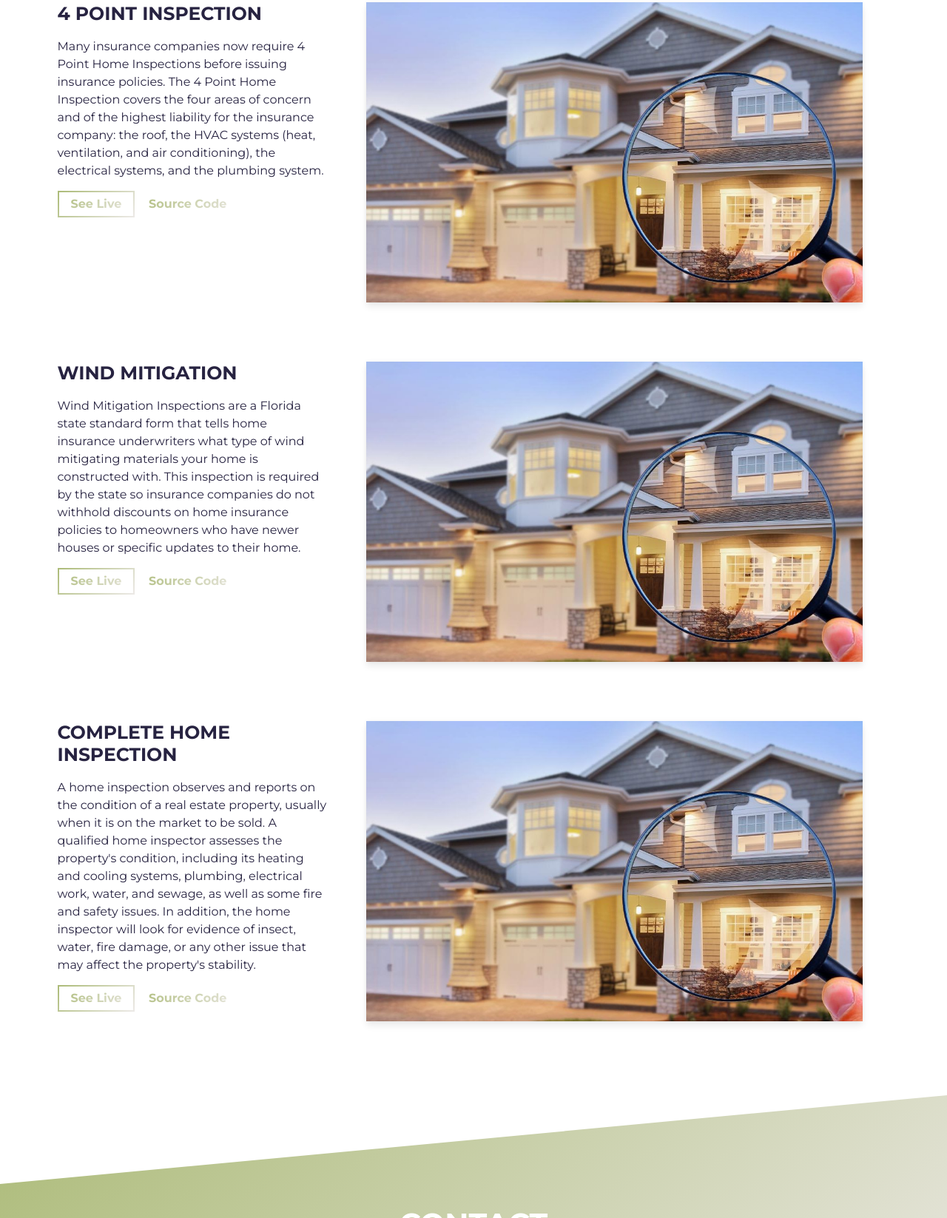
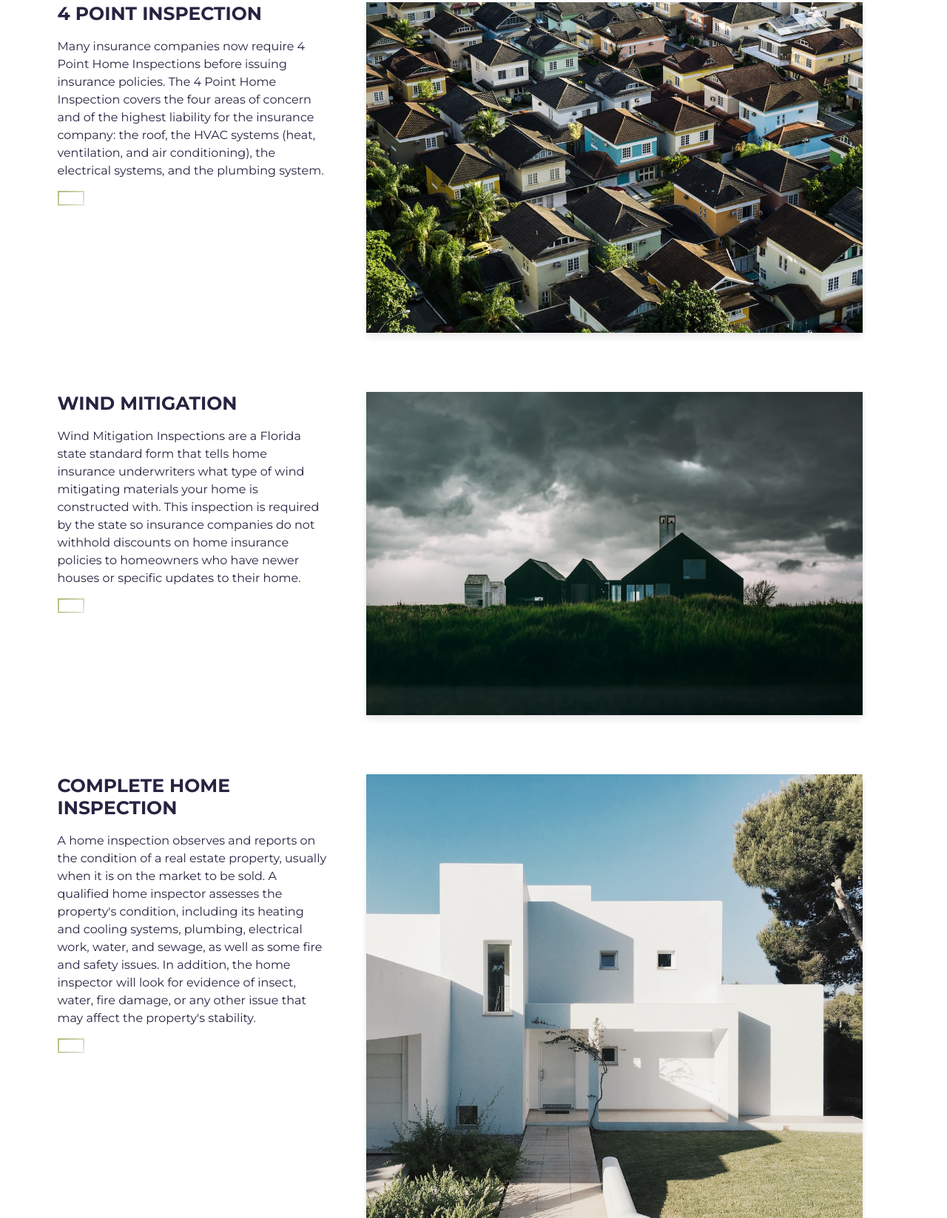
Before and after one commit to Amonidaniel/bethel-web-2, a website built with Parcel: page src/index.html in a window 1280 px wide. Shown: the part 1859-3506 px from the top of the page at 74% size. Built offline with nearby package versions, Linux system fonts and the light colour scheme.

Commit message:
new bethel page

```diff
--- a/src/index.html
+++ b/src/index.html
@@ -80,12 +80,12 @@
             <div class="about-wrapper__info load-hidden">
               <p class="about-wrapper__info-text">
                 Now Servicing central Florida!
-                we are committed to providing every client with the most precise and accurate home inspection information and reports.
+                With 5 years of expirience, we are committed to providing every client with the most precise and accurate home inspection information and reports the same day within few hours.
               </p>
               <p class="about-wrapper__info-text">
                 To request a quote Email or Call us to:
                 Email: bethelhomeinspectionsllc@gmail.com
-                Phone: 786 354 2467
+                Phone: 689 287 9740
               </p>
               <span class="d-flex mt-3">
                 <!-- <a
@@ -106,7 +106,7 @@
       <div class="container">
         <h2 class="section-title">CALL US TO SCHEDULE</h2>
         <div class="contact-wrapper load-hidden">
-          <p class="contact-wrapper__text">786 354 2467</p>
+          <p class="contact-wrapper__text">689 287 9740</p>
           <a
             rel="noreferrer"
             target="_blank"
@@ -141,7 +141,7 @@
                   class="cta-btn cta-btn--hero"
                   href="#!"
                 >
-                  See Live
+
                 </a>
                 <a
                   rel="noreferrer"
@@ -149,7 +149,7 @@
                   class="cta-btn text-color-main"
                   href="#!"
                 >
-                  Source Code
+
                 </a>
               </div>
             </div>
@@ -166,7 +166,7 @@
                     <img
                       alt="Project Image"
                       class="img-fluid"
-                      src="assets/project.jpg"
+                      src="assets/project1.jpeg"
                     />
                   </div>
                 </a>
@@ -191,7 +191,7 @@
                   class="cta-btn cta-btn--hero"
                   href="#!"
                 >
-                  See Live
+
                 </a>
                 <a
                   rel="noreferrer"
@@ -199,7 +199,7 @@
                   class="cta-btn text-color-main"
                   href="#!"
                 >
-                  Source Code
+
                 </a>
               </div>
             </div>
@@ -216,7 +216,7 @@
                     <img
                       alt="Project Image"
                       class="img-fluid"
-                      src="assets/project.jpg"
+                      src="assets/project2.jpeg"
                     />
                   </div>
                 </a>
@@ -243,7 +243,7 @@
                   class="cta-btn cta-btn--hero"
                   href="#!"
                 >
-                  See Live
+
                 </a>
                 <a
                   rel="noreferrer"
@@ -251,7 +251,7 @@
                   class="cta-btn text-color-main"
                   href="#!"
                 >
-                  Source Code
+
                 </a>
               </div>
             </div>
@@ -268,7 +268,7 @@
                     <img
                       alt="Project Image"
                       class="img-fluid"
-                      src="assets/project.jpg"
+                      src="assets/project3.jpeg"
                     />
                   </div>
                 </a>
@@ -286,7 +286,7 @@
       <div class="container">
         <h2 class="section-title">Contact</h2>
         <div class="contact-wrapper load-hidden">
-          <p class="contact-wrapper__text">786 354 2467</p>
+          <p class="contact-wrapper__text">689 287 9740</p>
           <a
             rel="noreferrer"
             target="_blank"
```
Also changed, not shown: src/assets/profile.png, src/assets/project.jpg (deleted), src/assets/project1.jpeg (added), src/assets/project2.jpeg (added), src/assets/project3.jpeg (added).
